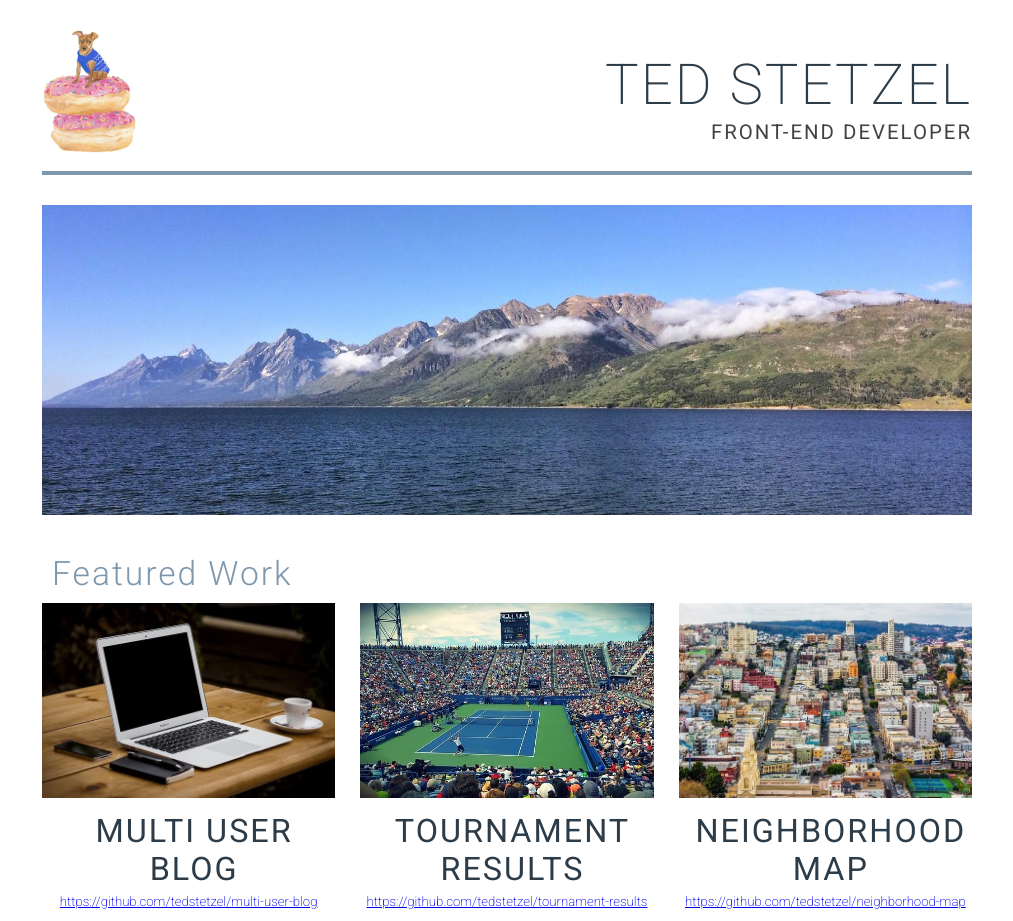
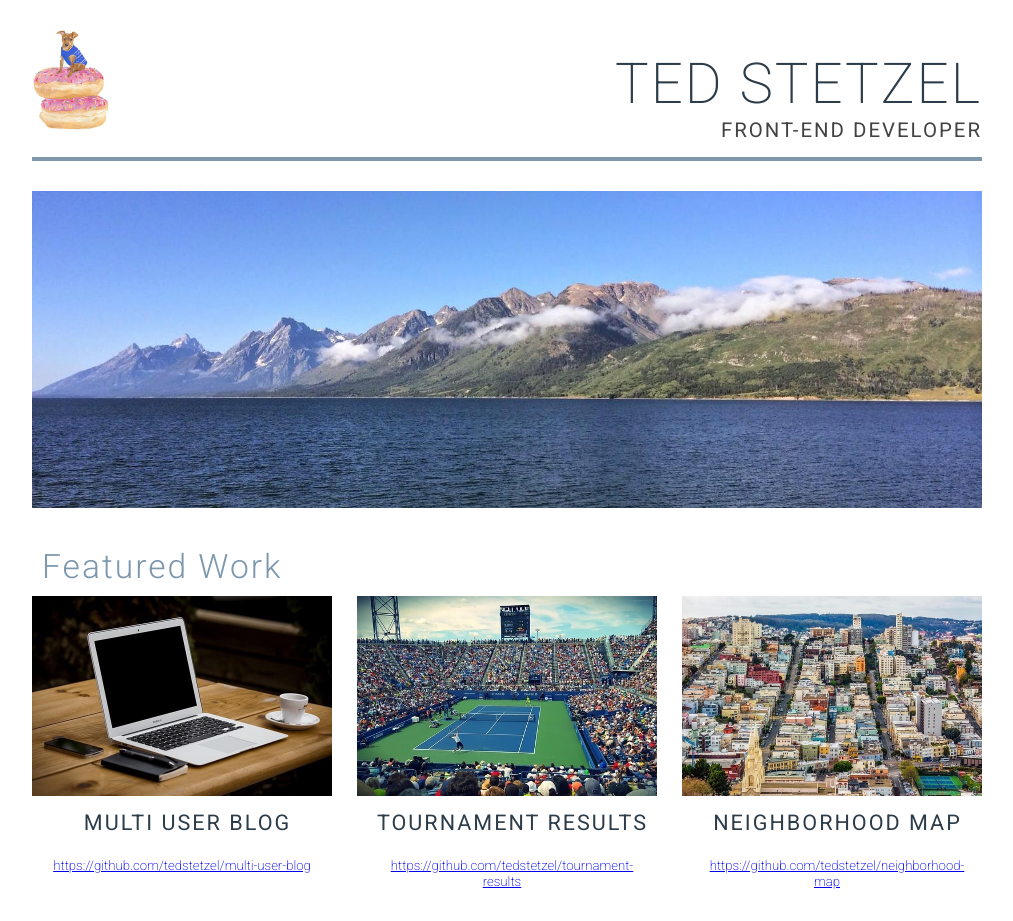
Before and after one commit to tedstetzel/portfolio-site, a plain HTML site: page index.html in a window 1280 px wide. Shown: the whole page, without its empty margins (133-1146 px from the left). Drawn offline with nearby package versions, Linux system fonts and the light colour scheme.

Commit message:
Update to work to be responsive

```diff
--- a/css/main.css
+++ b/css/main.css
@@ -1,15 +1,5 @@
-/* {
-    border: 1px solid red !important;
-}*/
-
-* {
-    -webkit-box-sizing: border-box;
-    -moz-box-sizing: border-box;
-    -ms-box-sizing: border-box;
-    box-sizing: border-box;
-}
-
-body, html {
+body,
+html {
     margin: 0 auto;
     padding: 0;
     width: 100%;
@@ -18,121 +8,193 @@ body, html {
     font-size: 12px;
     color: #424242;
 }
+
 header {
     border-bottom: solid 4px #7d97ad;
     margin: 30px 0;
     padding-bottom: 15px;
 }
 
-img{
+img {
     width: 100%;
     height: auto;
 }
 
-.container{
+.row.main-image {
+    display: none;
+    }
+
+.container {
     max-width: 950px;
     margin: 0 auto;
     padding: 0 10px;
-
 }
 
 .row {
     width: 100%;
     display: flex;
-
 }
 
-
-.col-3 {
+.col-sm-3 {
     width: 25%;
 }
 
-.col-4 {
+.col-sm-4 {
     width: 33.33%;
 }
 
-.col-5 {
+.col-sm-5 {
     width: 41.66%;
 }
 
-.col-6 {
+.col-sm-6 {
     width: 50%;
 }
 
-.col-7 {
+.col-sm-7 {
     width: 58.33%;
 }
 
-.col-8 {
+.col-sm-8 {
     width: 66.66%;
 }
 
-.col-9 {
+.col-sm-9 {
     width: 75%;
 }
 
-.col-10 {
+.col-sm-10 {
     width: 83.33%;
 }
 
-.col-11 {
+.col-sm-11 {
     width: 91.66%;
 }
 
-.col-12 {
+.col-sm-12 {
     width: 100%;
+}
+
+h1,
+h2,
+h3,
+h4 {
+    text-transform: uppercase;
+    letter-spacing: 2px;
 }
 
 h1 {
     font-weight: 200;
-    font-size: 4.7em;
+    font-size: 2.5em;
     color: #2d3c49;
     text-align: right;
-    text-transform: uppercase;
     margin: 22px 0 2px 0px;
-    letter-spacing: 2px;
-
 }
 
 h2 {
     font-weight: 300;
     font-size: 2.8em;
     color: #7d97ad;
-    letter-spacing: 2px;
-    margin: 36px 0 10px 10px;
+    margin: 15px auto 10px auto;
+    text-transform: capitalize;
 }
 
 h3 {
     font-weight: 400;
-    font-size: 2.7em;
+    font-size: 2.5em;
     color: #2d3c49;
-    letter-spacing: 2px;
-    margin: 11px 0 0 11px;
-    text-transform: uppercase;
-    height: 70px;
+    margin: 20px 0 15px 11px;
+    height: 35px;
 }
 
 h4 {
     font-weight: 400;
-    font-size: 1.7em;
+    font-size: 1.2em;
     text-align: right;
-    text-transform: uppercase;
     margin: 0;
-    letter-spacing: 2px;
 }
 
-a{
+a {
+    font-weight: 200;
+    font-size: 1.4em;
+    padding: 10px;
+}
+
+.featured-items {
+    text-align: center;
+    flex-direction: column;
+}
+
+.logo {
+    width: 80px;
+}
+
+.featured-items > div {
+    padding-top: 20px;
+}
+
+@media (min-width: 700px) {
+    h1 {
+        font-size: 4.7em;
+    }
+    h2 {
+        margin: 36px 0 10px 10px;
+    }
+    h3 {
+        font-size: 1.8em;
+        margin: 11px 0 0 11px;
+    }
+    h4 {
+        font-size: 1.7em;
+    }
+    a {
         font-weight: 200;
         font-size: 1.1em;
     }
-
-.center-text{
+    .row.main-image {
+        display: block;
+    }
+    .logo {
+        width: 80px;
+    }
+    .featured-items {
         text-align: center;
+        flex-direction: row;
     }
-
-.featured-middle{
+    .featured-items > div {
+        padding-top: 0px;
+    }
+    .featured-middle {
         margin: 0 25px;
     }
-.logo{
-    width: 100px;
+    .col-md-3 {
+        width: 25%;
     }
+    .col-md-4 {
+        width: 33.33%;
+    }
+    .col-md-5 {
+        width: 41.66%;
+    }
+    .col-md-6 {
+        width: 50%;
+    }
+    .col-md-7 {
+        width: 58.33%;
+    }
+    .col-md-8 {
+        width: 66.66%;
+    }
+    .col-md-9 {
+        width: 75%;
+    }
+    .col-md-10 {
+        width: 83.33%;
+    }
+    .col-md-11 {
+        width: 91.66%;
+    }
+    .col-12 {
+        width: 100%;
+    }
+}
--- a/index.html
+++ b/index.html
@@ -2,54 +2,59 @@
 <html lang="en">
 
 <head>
-    <link rel="stylesheet" src="http://cdnjs.cloudflare.com/ajax/libs/normalize/5.0.0/normalize.min.css" />
+    <link rel="stylesheet" href="http://cdnjs.cloudflare.com/ajax/libs/normalize/5.0.0/normalize.min.css" />
     <meta charset="utf-8">
     <meta name="viewport" content="width=device-width,initial-scale=1">
     <meta http-equiv="X-UA-Compatible" content="IE=edge">
     <title>Ted Stetzel Homepage</title>
     <link href="https://fonts.googleapis.com/css?family=Roboto:100,200,300,400,500" rel="stylesheet" type="text/css">
-
     <link rel="stylesheet" type="text/css" href="css/main.css">
 </head>
+
 <body>
     <div class="container">
         <header>
             <div class="row">
-                <div class="col-2 logo">
-                    <img src="images/bodhi-logo.png">
+                <div class="col-md-2 col-sm-3">
+                    <div class="logo">
+                    <img src="images/bodhi-logo.png" alt="Bodhi Logo">
                     </div>
-                <div class="col-11">
+                </div>
+                <div class="col-md-11 col-sm-9">
                     <h1>Ted Stetzel</h1>
                     <h4>Front-end developer</h4>
                 </div>
             </div>
         </header>
 
-        <div class="row">
-            <div class="col-12">
-            <img src="images/moutains.jpg">
+        <div class="row main-image">
+            <div class="header-image col-12">
+                <img src="images/moutains.jpg" alt="Moutains">
             </div>
         </div>
+
+        <section class="featured-work">
             <div class="row">
                 <h2>Featured Work</h2>
             </div>
-        <div class="row center-text">
-            <div class="col-4">
-                <img src="images/workstation.jpg">
+            <div class="row featured-items">
+                <div class="col-md-4 col-sm-1">
+                    <img src="images/workstation.jpg" alt="Apple Laptop">
                     <h3>Multi User Blog</h3>
                     <p><a href="https://github.com/tedstetzel/multi-user-blog">https://github.com/tedstetzel/multi-user-blog</a></p>
                 </div>
-            <div class="col-4 featured-middle">
-                <img src="images/tennis.jpg">
+                <div class="col-md-4 col-sm-1 featured-middle">
+                    <img src="images/tennis.jpg" alt="Tennis Court">
                     <h3>Tournament Results</h3>
                     <p><a href="https://github.com/tedstetzel/tournament-results">https://github.com/tedstetzel/tournament-results</a></p>
                 </div>
-            <div class="col-4">
-                <img src="images/san-francisco.jpg">
+                <div class="col-md-4 col-sm-1">
+                    <img src="images/san-francisco.jpg" alt="San Francisco Street">
                     <h3>Neighborhood Map</h3>
                     <p><a href="https://github.com/tedstetzel/neighborhood-map">https://github.com/tedstetzel/neighborhood-map</a></p>
                 </div>
             </div>
+        </section>
     </div>
 </body>
 
```
Lines whose indentation alone changed are shown as unchanged.
